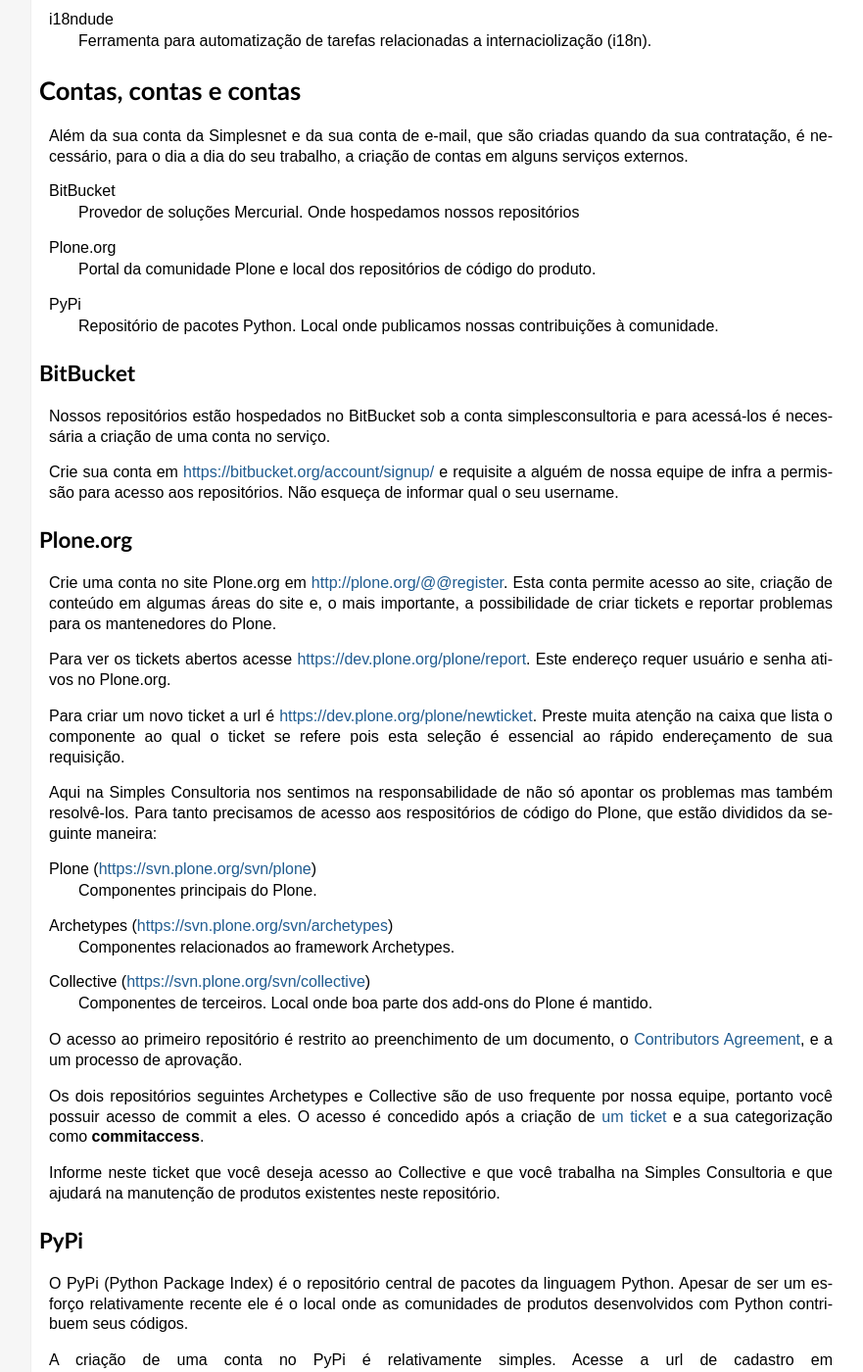
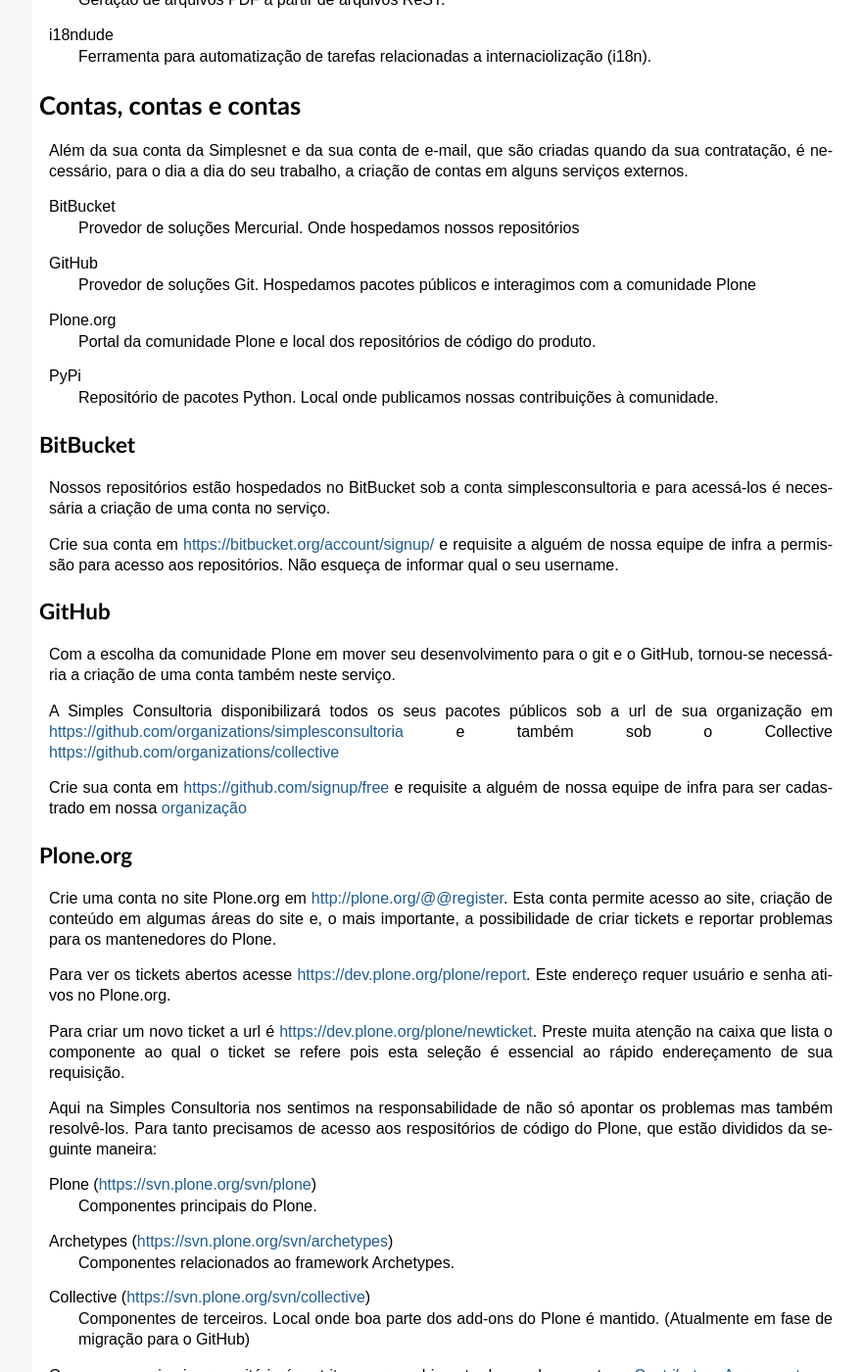
Before and after one commit to simplesconsultoria/sc.dev.core, a Sphinx documentation site: the page built from docs/ambiente.txt, in a window 1280 px wide and 1400 px high, scrolled down 3981 px. Shown: the whole window at 98% size, without its empty margins (200-1081 px from the left). Built offline with Sphinx 7.4.7, drawn with Linux system fonts in a browser that asks for light colours; some of the changed text lies outside the part shown.

Commit message:
Small fixes, github account addition

```diff
--- a/docs/ambiente.txt
+++ b/docs/ambiente.txt
@@ -75,7 +75,7 @@
 ^^^^^^^^^^^^^^^^^^^^^^^^^
 ::
 
-    apt-get install build-essential subversion python python-dev python-setuptools libjpeg62-dev libzzip-dev zlib1g-dev lynx
+    sudo apt-get install build-essential bzip2 gzip libbz2-dev libjpeg62-dev libncurses5-dev libpcre3-dev libreadline5-dev libssl-dev libxml2-dev libxslt1-dev lynx mercurial git-core poppler-utils python-setuptools python2.6-dev subversion vim wv zlib1g-dev
 
 Python
 ------
@@ -250,11 +251,16 @@
 BitBucket
     Provedor de soluções Mercurial. Onde hospedamos nossos repositórios
 
+GitHub
+    Provedor de soluções Git. Hospedamos pacotes públicos e interagimos com a comunidade Plone
+
 Plone.org
     Portal da comunidade Plone e local dos repositórios de código do produto.
 
 PyPi
     Repositório de pacotes Python. Local onde publicamos nossas contribuições à comunidade.
+
+.. _conta_bitbucket:
 
 BitBucket
 ----------
@@ -265,6 +271,22 @@
 Crie sua conta em https://bitbucket.org/account/signup/ e requisite a alguém de
 nossa equipe de infra a permissão para acesso aos repositórios. Não esqueça de
 informar qual o seu username.
+
+.. _conta_github:
+
+GitHub
+----------
+
+Com a escolha da comunidade Plone em mover seu desenvolvimento para o git e o
+GitHub, tornou-se necessária a criação de uma conta também neste serviço.
+
+A Simples Consultoria disponibilizará todos os seus pacotes públicos sob a
+url de sua organização em https://github.com/organizations/simplesconsultoria e
+também sob o Collective https://github.com/organizations/collective
+
+Crie sua conta em https://github.com/signup/free e requisite a alguém de
+nossa equipe de infra para ser cadastrado em nossa `organização
+<https://github.com/organizations/simplesconsultoria>`_
 
 .. _conta_ploneorg:
 
@@ -294,7 +316,7 @@
     Componentes relacionados ao framework Archetypes.
 
 Collective (https://svn.plone.org/svn/collective)
-    Componentes de terceiros. Local onde boa parte dos add-ons do Plone é mantido.
+    Componentes de terceiros. Local onde boa parte dos add-ons do Plone é mantido. (Atualmente em fase de migração para o GitHub)
 
 O acesso ao primeiro repositório é restrito ao preenchimento de um documento,
 o `Contributors Agreement <http://plone.org/foundation/contributors-agreement/agreement.pdf/view>`_,
```
Also changed, not shown: other parts of docs/ambiente.txt (+3 -2 lines).
